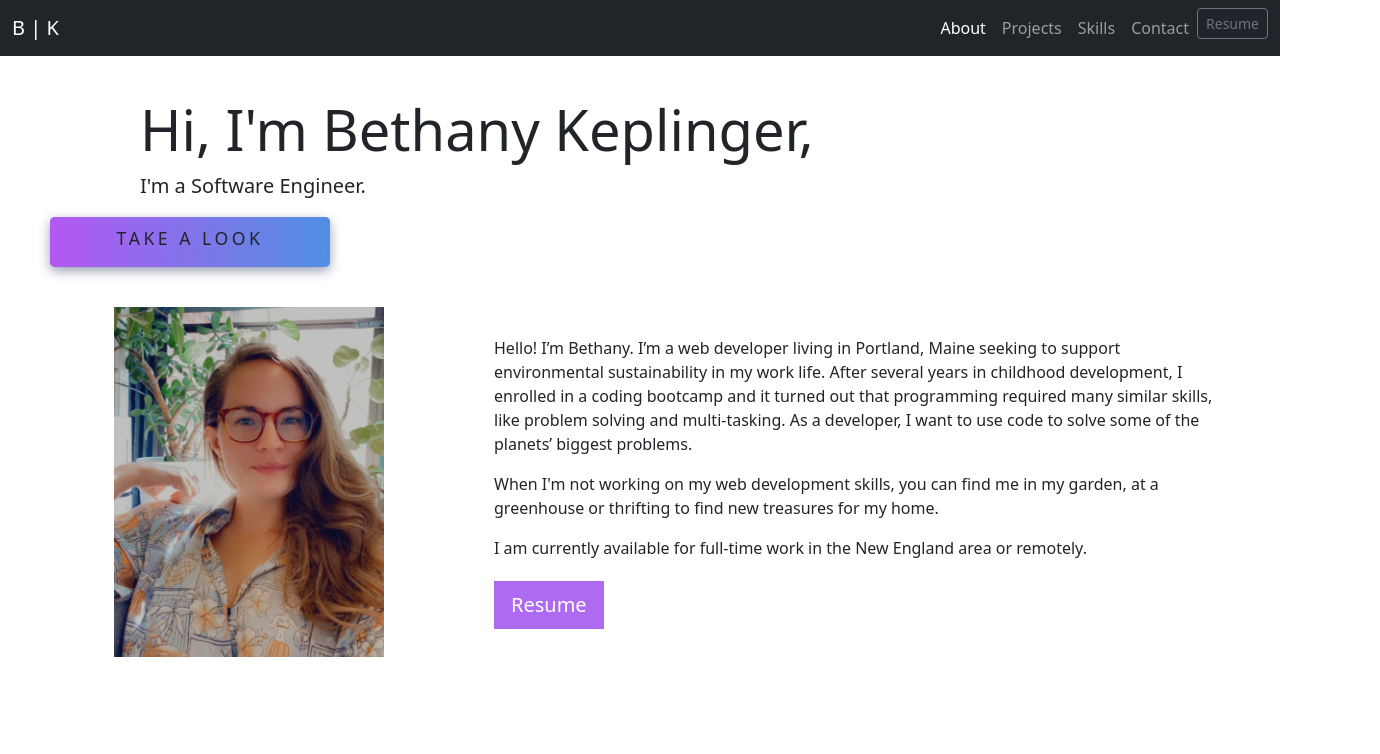
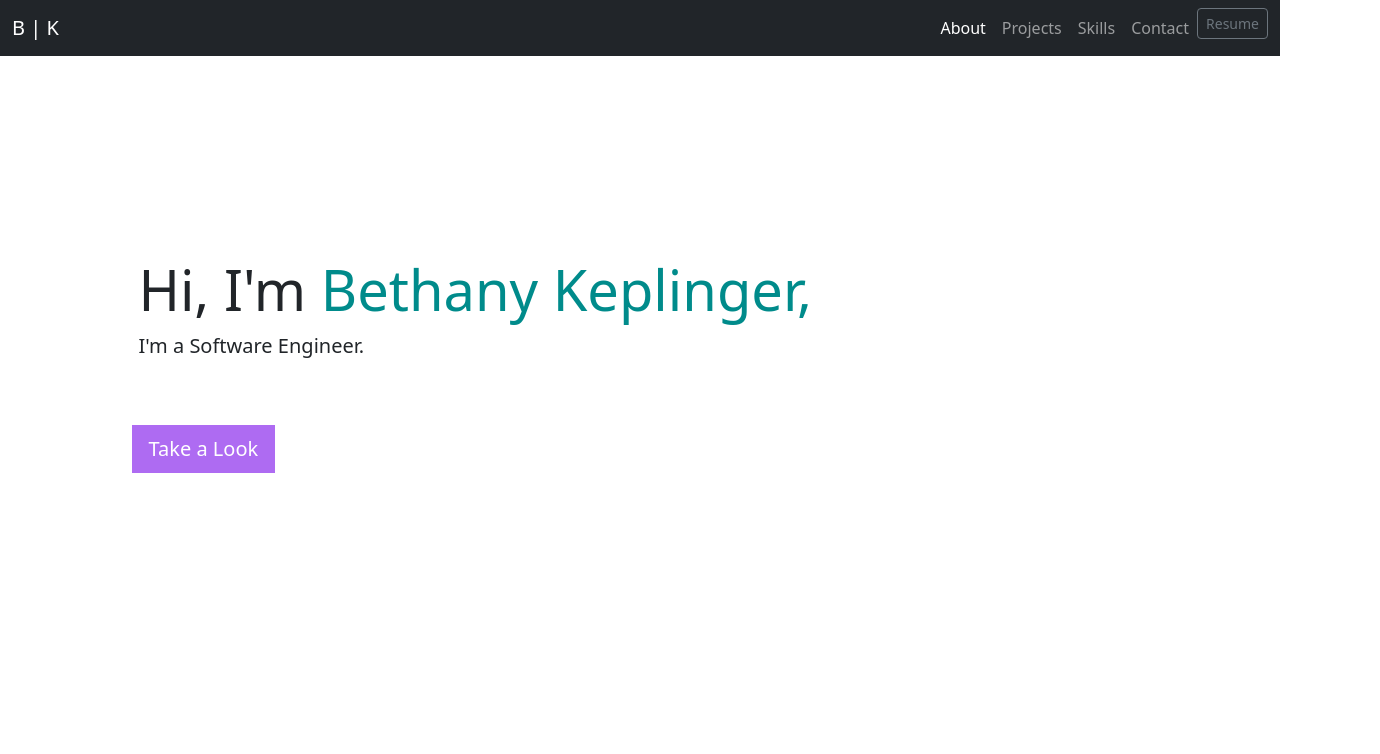
Before and after one commit to BethanyKeplinger/portfolio, a React (Create React App) app: page / in a window 1280 px wide. Shown: the top 754 px of the page, 1380 px wide, since content can reach past the window. Built offline with nearby package versions, Linux system fonts and the light colour scheme.

Commit message:
Update home.css

```diff
--- a/src/css/home.css
+++ b/src/css/home.css
@@ -1,5 +1,14 @@
 #home {
-	margin: 40px;
+	margin: 200px 0 100px 3%;
+	font-weight: 700;
+	min-height: 400px;
+}
+
+.name-span {
+	color: darkcyan
+}
+.subtitle {
+	margin-bottom: 4rem;
 }
 
 .button-container {
@@ -8,72 +17,11 @@
 	width: 300px;
 	/* margin: 0 auto; */
 	cursor: pointer;
+	margin-bottom: 100px;
 }
 
 .projects-button {
-	position: relative;
-	height: 50px;
-	width: 280px;
-	border: 0;
-	border-radius: 5px;
-	text-transform: uppercase;
-	font-size: 1.1em;
-	letter-spacing: 0.2em;
-	overflow: hidden;
-	box-shadow: 0 4px 12px 0 rgba(152, 160, 180, 10);
-	z-index: -2;
+	color: #fff;
+	margin-left: 30px;
+	border-radius: 0%;
 }
-
-.fill {
-	position: absolute;
-	background-image: linear-gradient(to right, #E040FB, #00BCD4);
-	background-size: 150% 150%;
-	height: 70px;
-	width: 420px;
-	border-radius: 5px;
-	margin: -40px 0 0 -140px;
-	z-index: -1;
-	transition: all 0.4s ease;
-}
-
-.button-container:hover .fill {
-	-webkit-animation: gradient 3s ease infinite;
-	-moz-animation: gradient 3s ease infinite;
-	animation: gradient 3s ease infinite;
-}
-
-@-webkit-keyframes gradient {
-	0% {
-		background-position: 0% 50%;
-	}
-	50% {
-		background-position: 100% 50%;
-	}
-	100% {
-		background-position: 0% 50%;
-	}
-}
-
-@-moz-keyframes gradient {
-	0% {
-		background-position: 0% 50%;
-	}
-	50% {
-		background-position: 100% 50%;
-	}
-	100% {
-		background-position: 0% 50%;
-	}
-}
-
-@keyframes gradient {
-	0% {
-		background-position: 0% 50%;
-	}
-	50% {
-		background-position: 100% 50%;
-	}
-	100% {
-		background-position: 0% 50%;
-	}
-}
```
